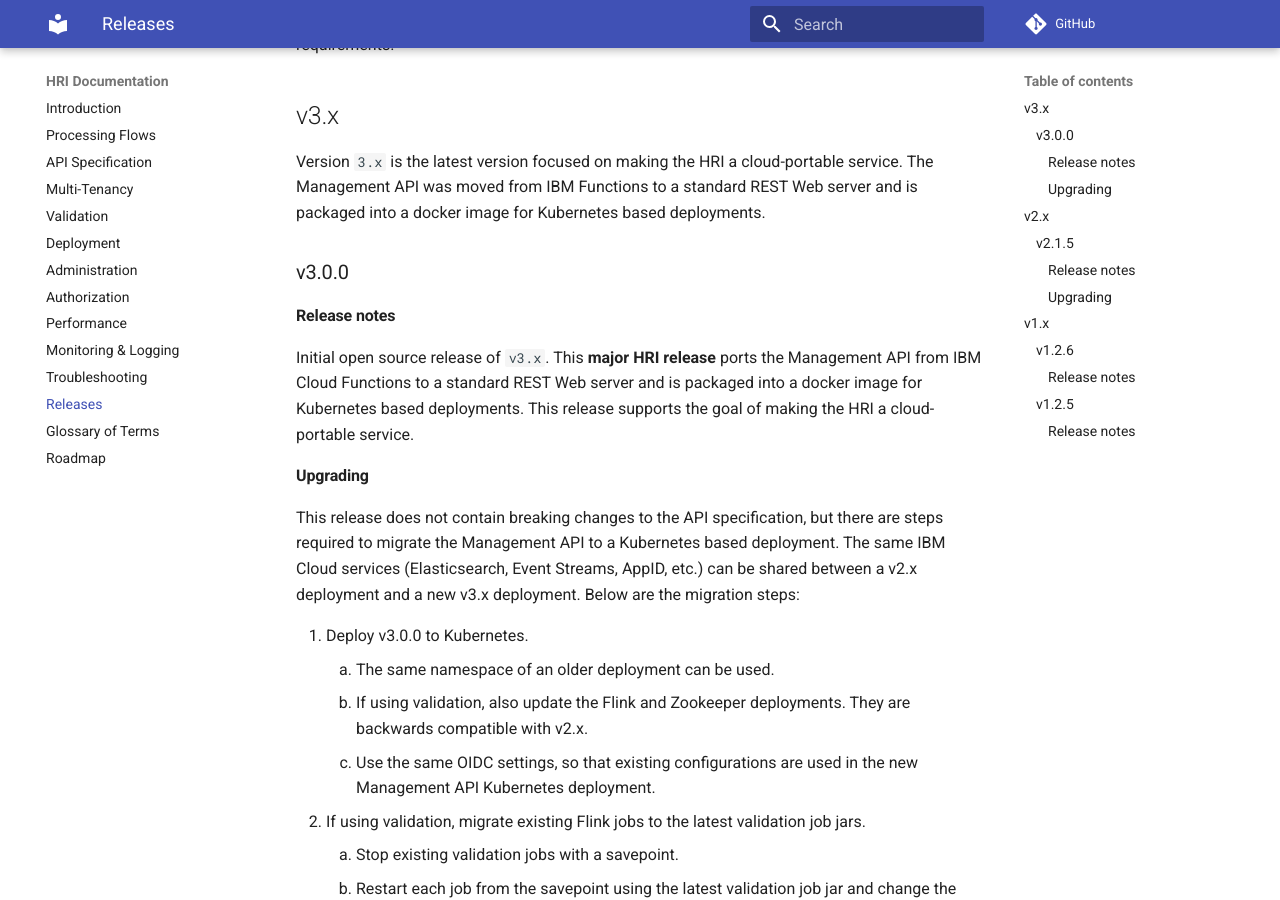
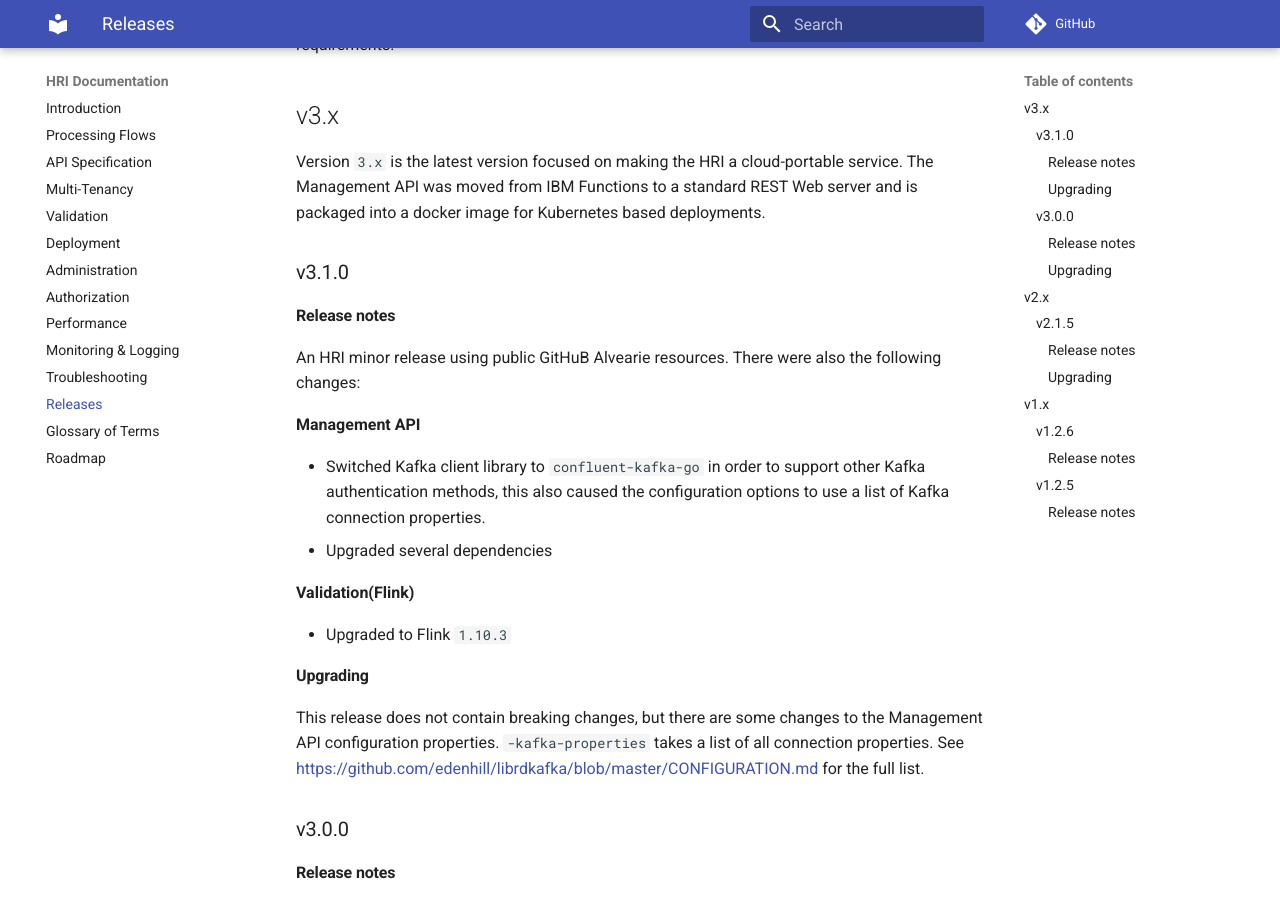
Before and after one commit to Alvearie/HRI, an MkDocs documentation site: the page built from documentation/releases.md, in a window 1280 px wide and 900 px high, scrolled down 522 px. Built offline with MkDocs 1.6.1 and Material for MkDocs 9.7.7, drawn with Linux system fonts in a browser that asks for light colours; comment, search, counter and statistics services are not loaded; the version menu is left out.

Commit message:
Added v3.1.0 release notes
Signed-off-by: David N Perkins <52574694+David-N-Perkins@users.noreply.github.com>

```diff
--- a/documentation/releases.md
+++ b/documentation/releases.md
@@ -6,6 +6,23 @@
 
 ## v3.x
 Version `3.x` is the latest version focused on making the HRI a cloud-portable service. The Management API was moved from IBM Functions to a standard REST Web server and is packaged into a docker image for Kubernetes based deployments.
+
+### v3.1.0
+
+#### Release notes
+An HRI minor release using public GitHuB Alvearie resources. There were also the following changes:
+
+**Management API**
+
+- Switched Kafka client library to `confluent-kafka-go` in order to support other Kafka authentication methods, this also caused the configuration options to use a list of Kafka connection properties.
+- Upgraded several dependencies
+
+**Validation(Flink)**
+
+- Upgraded to Flink `1.10.3`
+
+#### Upgrading
+This release does not contain breaking changes, but there are some changes to the Management API configuration properties. `-kafka-properties` takes a list of all connection properties. See https://github.com/edenhill/librdkafka/blob/master/CONFIGURATION.md for the full list.
 
 ### v3.0.0
 
```
